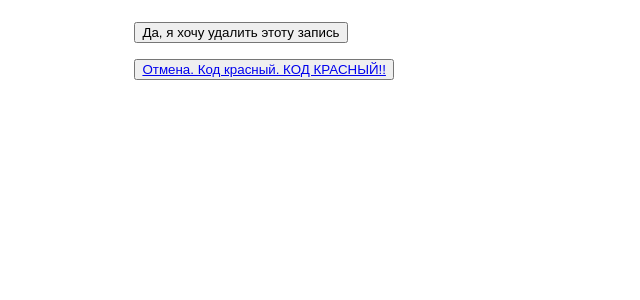
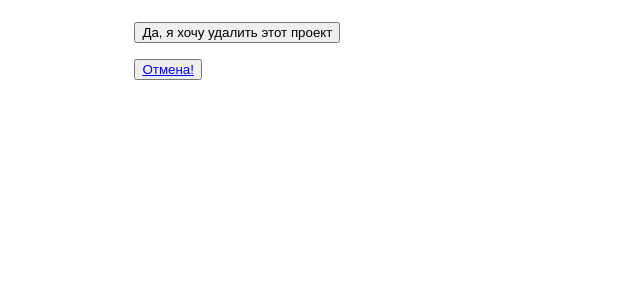
Before and after one commit to nurbekov0001/tracer, a Django app: page /project/project/1/delete/ in a window 1280 px wide. Shown: the part 38-338 px from the top of the page, without its empty margins (0-640 px from the left). Run offline with Django 3.2, Linux system fonts and the light colour scheme; data comes from the database, SQL or seed files in the repository.

Commit message:
Изменил html: view, delete

```diff
--- a/issure_tracker/webapp/templates/project/delete.html
+++ b/issure_tracker/webapp/templates/project/delete.html
@@ -1,11 +1,11 @@
 {% extends 'base.html' %}
 
 {% block title %}Подтвердите удаление проекта{% endblock %}
-{% block page_header %}Вы уверены, что хотите удалить проект {{ project.title }}?{% endblock page_header %}
+{% block page_header %}Вы уверены, что хотите удалить проект {{ project.name }}?{% endblock page_header %}
 
 {% block content%}
     <form action="{% url "project_delete" project.id %}", method="POST">
-        {% include 'partial/form.html' with button_text="Да, я хочу удалить этоту запись" %}
-           <button> <a href="{% url "project_view" project.id %}">Отмена. Код красный. КОД КРАСНЫЙ!!</a> </button>
+        {% include 'partial/form.html' with button_text="Да, я хочу удалить этот проект" %}
+           <button> <a href="{% url "project_view" project.id %}">Отмена!</a> </button>
     </form>
 {% endblock content %}
--- a/issure_tracker/webapp/templates/project/view.html
+++ b/issure_tracker/webapp/templates/project/view.html
@@ -3,7 +3,7 @@
 {% block menu %}
 
     <li><a href="{% url "project_update" project.id %}">Редактировать проекта</a></li>
-    <li><a href="{% url "project_delete" project.id %}">Удалить задачу из проекта </a></li>
+    <li><a href="{% url "project_delete" project.id %}">Удалить  проек </a></li>
         <li><a href="{% url "project_tracer_add" project.id %}">Cоздание задачи </a></li>
 
 {% endblock menu %}
```
